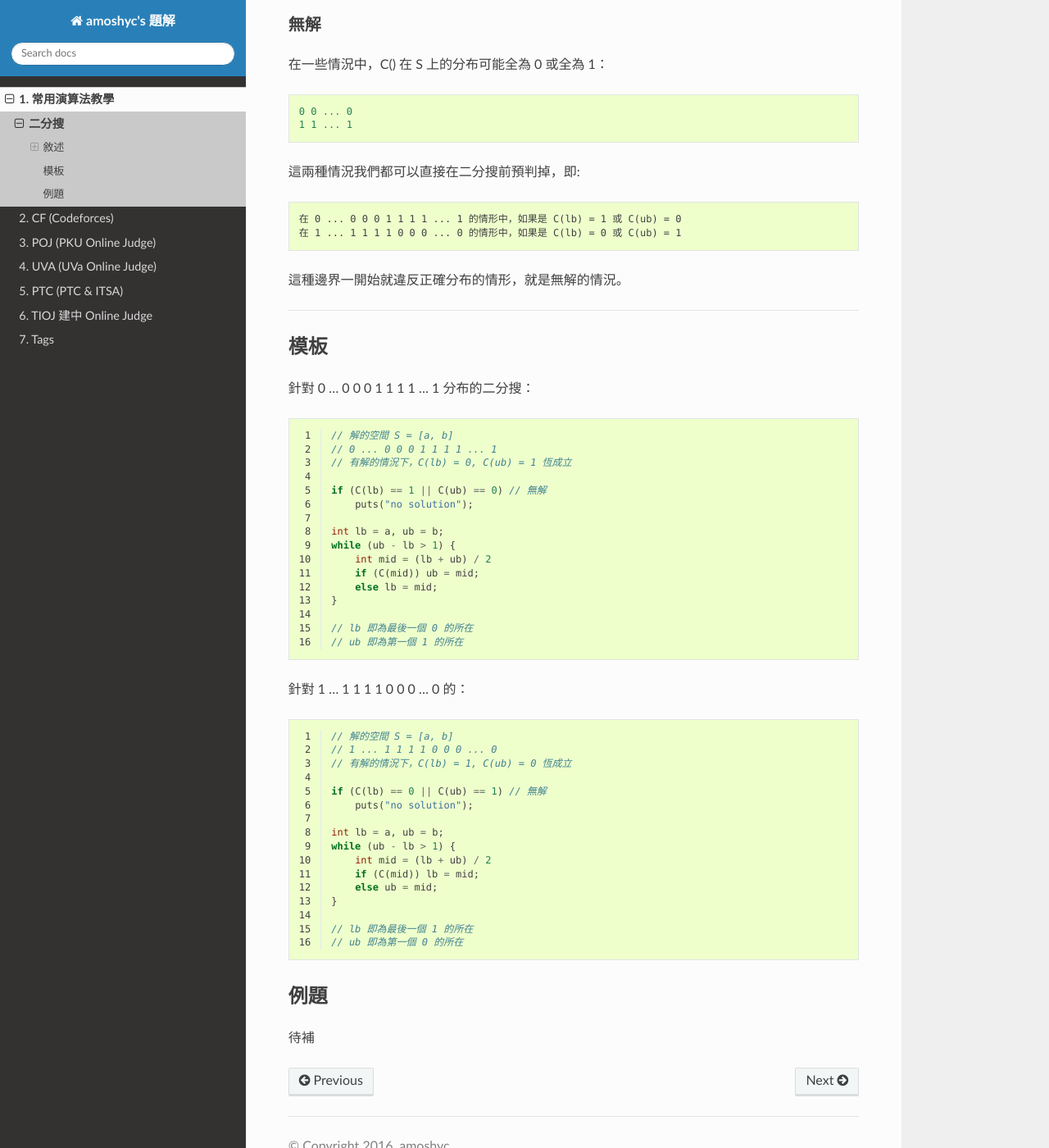
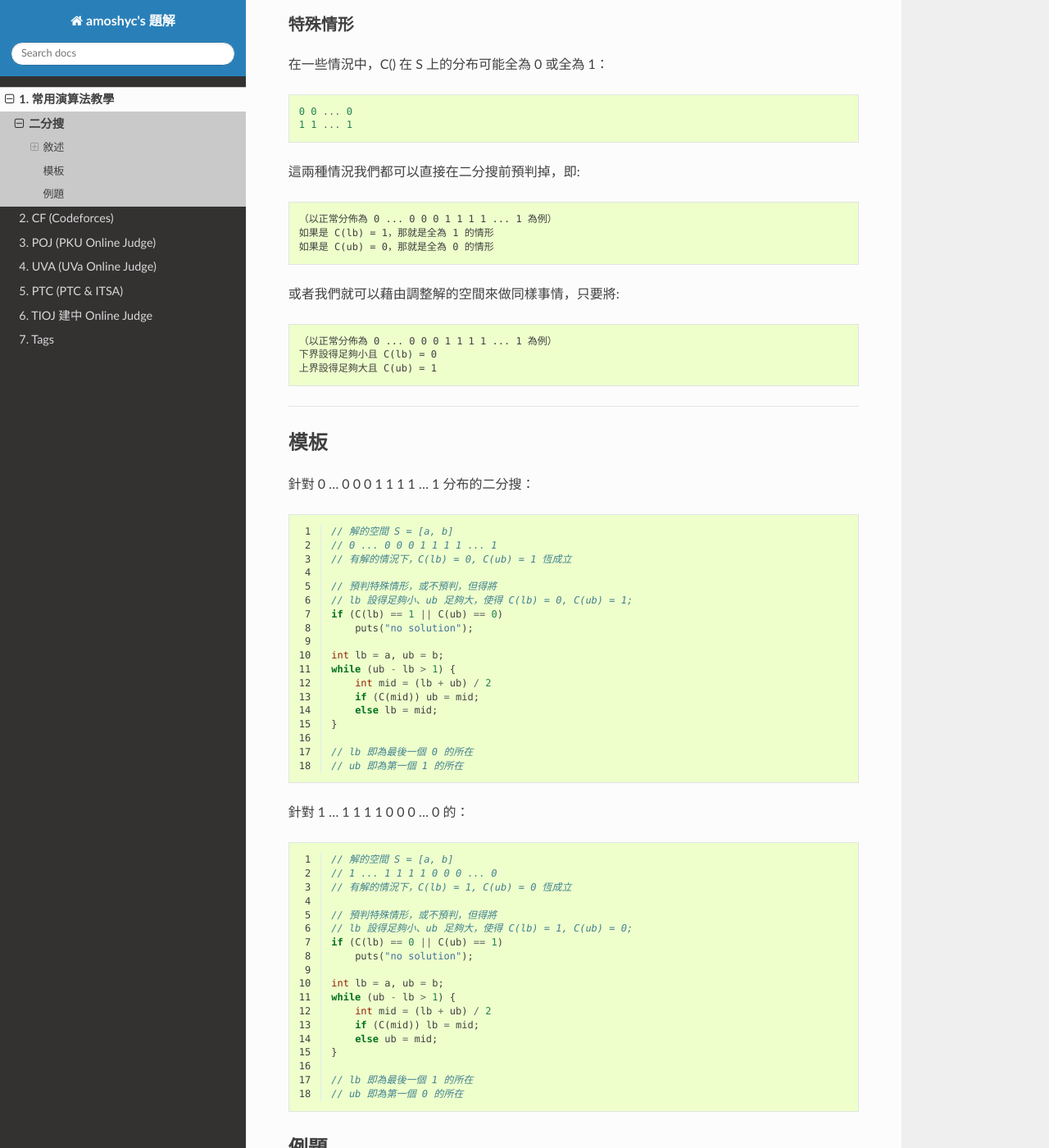
Before and after one commit to amoshyc/ojsolution, a Sphinx documentation site: the page built from docs/source/tutorials/binary_search.rst, in a window 1280 px wide and 1400 px high, scrolled down 2341 px. Shown: the whole window at 82% size. Built offline with Sphinx 7.4.7 and the Read the Docs theme 2.0.0, drawn with Linux system fonts in a browser that asks for light colours; pages that are not in the unit, such as notebooks, are missing from menus.

Commit message:
fix binary search

```diff
--- a/docs/source/tutorials/binary_search.rst
+++ b/docs/source/tutorials/binary_search.rst
@@ -128,7 +128,7 @@ lb/ub:                               lb     ub
 程式終止。
 
 =========================
-無解
+特殊情形
 =========================
 
 在一些情況中，C() 在 S 上的分布可能全為 0 或全為 1：
@@ -140,10 +140,15 @@ lb/ub:                               lb     ub
 
 這兩種情況我們都可以直接在二分搜前預判掉，即::
 
-    在 0 ... 0 0 0 1 1 1 1 ... 1 的情形中，如果是 C(lb) = 1 或 C(ub) = 0
-    在 1 ... 1 1 1 1 0 0 0 ... 0 的情形中，如果是 C(lb) = 0 或 C(ub) = 1
+    （以正常分佈為 0 ... 0 0 0 1 1 1 1 ... 1 為例）
+    如果是 C(lb) = 1，那就是全為 1 的情形
+    如果是 C(ub) = 0，那就是全為 0 的情形
 
-這種邊界一開始就違反正確分布的情形，就是無解的情況。
+或者我們就可以藉由調整解的空間來做同樣事情，只要將::
+
+    （以正常分佈為 0 ... 0 0 0 1 1 1 1 ... 1 為例）
+    下界設得足夠小且 C(lb) = 0
+    上界設得足夠大且 C(ub) = 1
 
 --------------------------------------------------
 
@@ -161,7 +166,9 @@ lb/ub:                               lb     ub
     // 0 ... 0 0 0 1 1 1 1 ... 1
     // 有解的情況下，C(lb) = 0, C(ub) = 1 恆成立
 
-    if (C(lb) == 1 || C(ub) == 0) // 無解
+    // 預判特殊情形，或不預判，但得將
+    // lb 設得足夠小、ub 足夠大，使得 C(lb) = 0, C(ub) = 1;
+    if (C(lb) == 1 || C(ub) == 0)
         puts("no solution");
 
     int lb = a, ub = b;
@@ -184,7 +191,9 @@ lb/ub:                               lb     ub
     // 1 ... 1 1 1 1 0 0 0 ... 0
     // 有解的情況下，C(lb) = 1, C(ub) = 0 恆成立
 
-    if (C(lb) == 0 || C(ub) == 1) // 無解
+    // 預判特殊情形，或不預判，但得將
+    // lb 設得足夠小、ub 足夠大，使得 C(lb) = 1, C(ub) = 0;
+    if (C(lb) == 0 || C(ub) == 1)
         puts("no solution");
 
     int lb = a, ub = b;
```
